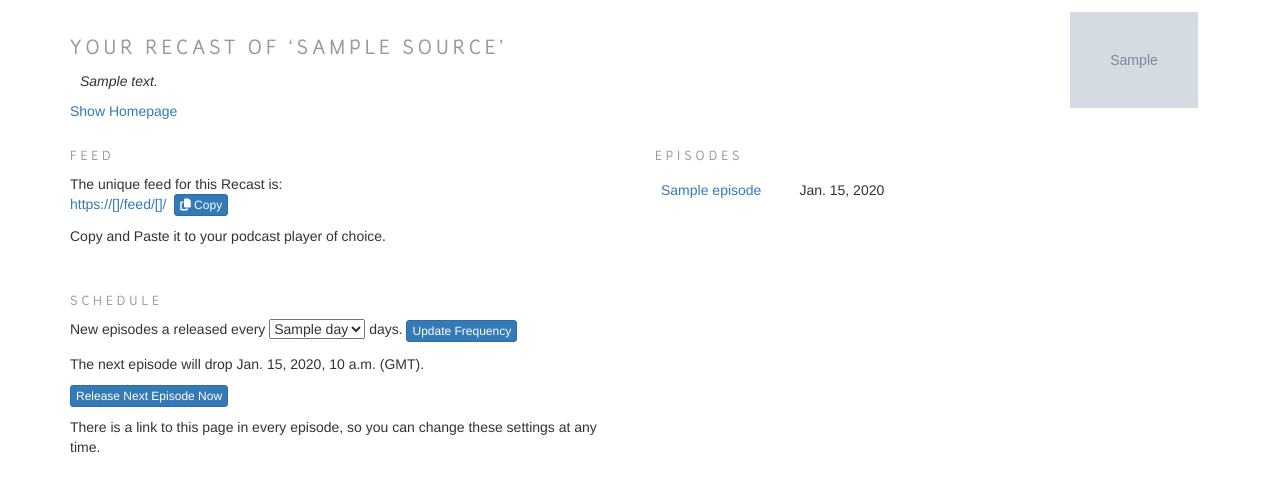
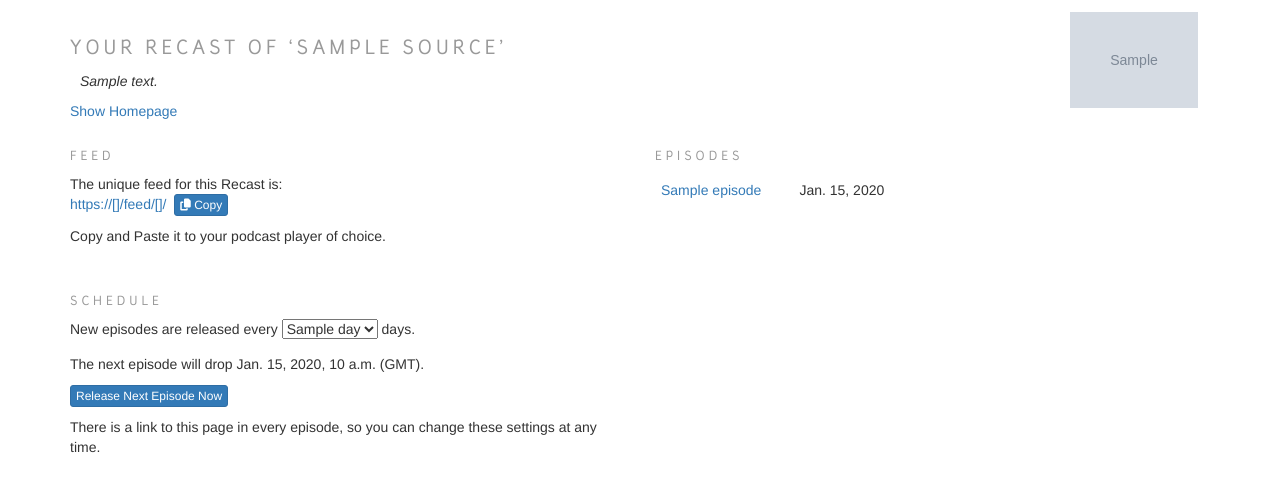
Before and after one commit to xurble/recast, a Django app: template rc/templates/feed.html in a window 1280 px wide. Shown: the part 50-542 px from the top of the page. Run offline with Django 3.2, Linux system fonts and the light colour scheme; the template is opened without the code that fills it: most values are stand-ins (such as "Sample title", 1, 10 or a date in 2020); grey boxes marked "Sample" are stand-in pictures; parts of the project's set-up code (start-up, migrations or seed data) failed here and were passed over; some libraries are stand-ins or nearby versions.

Commit message:
Auto apply frequency changes

```diff
--- a/rc/templates/feed.html
+++ b/rc/templates/feed.html
@@ -41,7 +41,7 @@
             <p>
                 The unique feed for this Recast is:<br>
                 <a href="/feed/{{subscription.key}}/">https://{{ host }}/feed/{{ subscription.key }}/</a>
-                &nbsp;<a class="btn btn-xs btn-primary js-copy" href='#' title="Copy to clipboard"><i class="fas fa-copy"></i>  Copy</a>
+                &nbsp;<a class="btn btn-xs btn-primary js-copy" href='#' title="Copy to clipboard"><i class="fas fa-copy"></i>  <span id='copyprompt'>Copy</span></a>
             </p>
             <p>
                 Copy and Paste it to your podcast player of choice.
@@ -50,15 +50,14 @@
             <h3>Schedule</h3>
 
             <p>
-            <form method="POST">
-                <label class="nobold" for="frequency">New episodes a released every</label>
-                    <select name="frequency" id="frequency">
+            <form method="POST" name="frequencychange">
+                <label class="nobold" for="frequency">New episodes are released every</label>
+                    <select name="frequency" id="frequency" onchange="document.frequencychange.submit()">
                         {% for d in days %}
                             <option value="{{d}}" {% if d == subscription.frequency %}selected{% endif %}>{{d}}</option>
                         {% endfor %}
                 </select>
                 <label class="nobold" for="frequency">days.</label>
-                <input type="submit" value="Update Frequency" class="btn btn-xs btn-primary">
             </form>
 
             </p>
@@ -107,10 +106,14 @@
 
 
         clipboard.writeText("https://{{ host }}/feed/{{ subscription.key }}/");
-
+        $("#copyprompt").text("Copied!")
+        setTimeout(resetCopy, 5000);
 
     });
 
+    function resetCopy() {
+        $("#copyprompt").text("Copy")
+    }
 
     </script>
 
```
